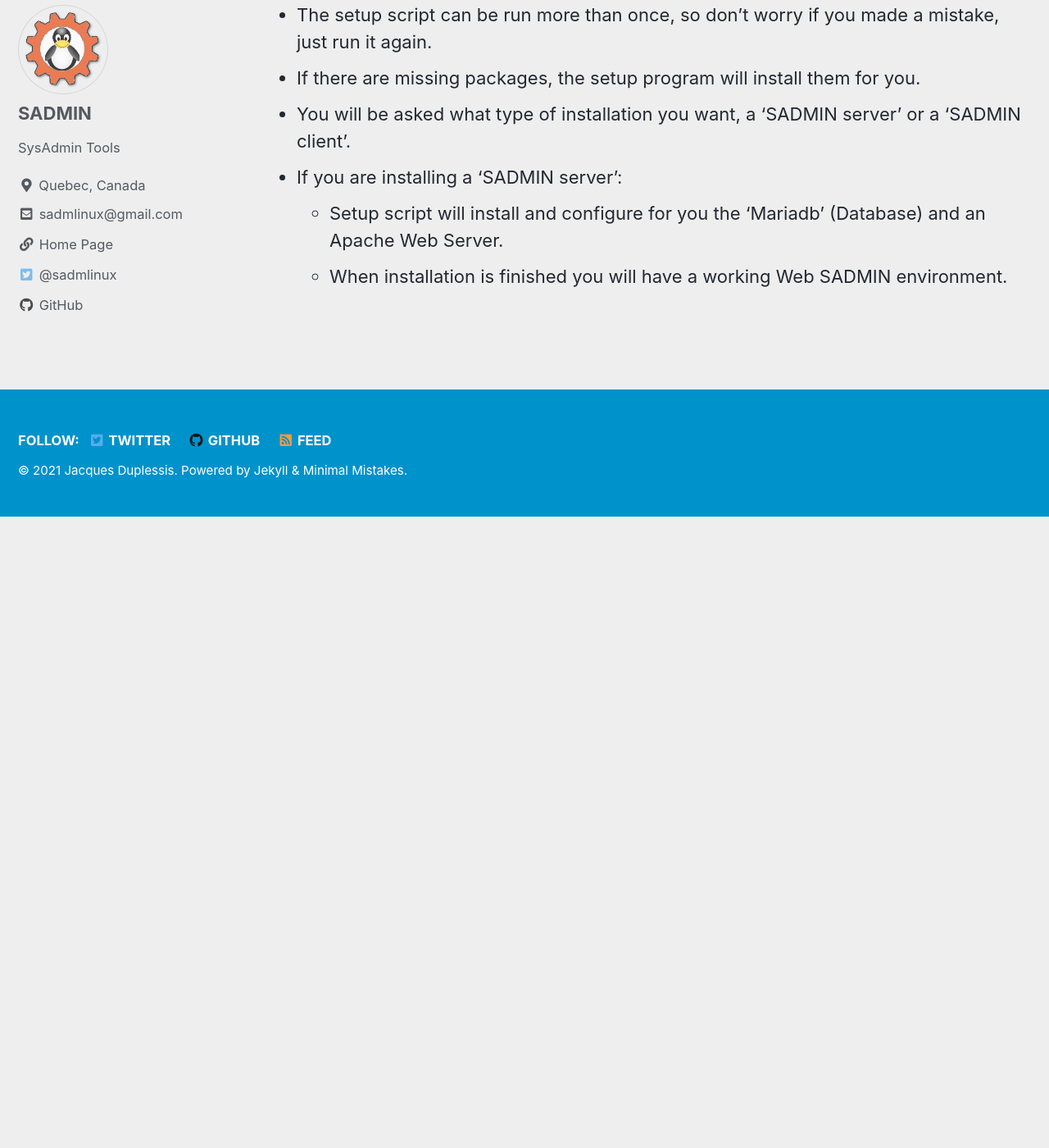
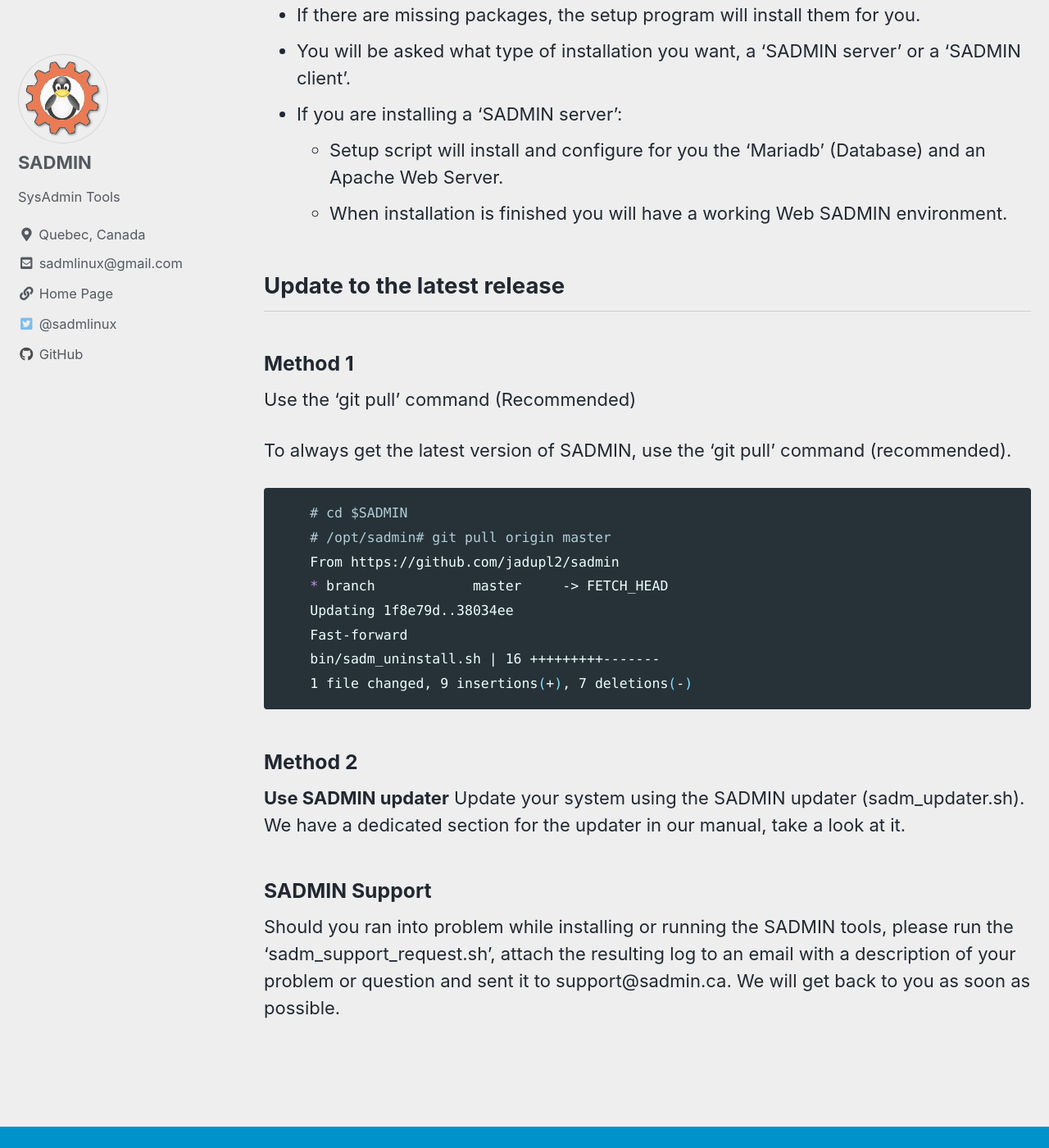
Before and after one commit to jadupl2/jadupl2.github.io, a Jekyll site: the page built from _pages/install.md, in a window 1280 px wide and 1400 px high, scrolled down 2238 px. Shown: the whole window at 82% size. Built offline with Jekyll 4.4.1, drawn with Linux system fonts in a browser that asks for light colours; cached includes are drawn as plain includes; before the commit the page ends 2868 px from its top, so only the background shows below that; some of the changed text lies outside the part shown.

Commit message:
install page mod

````diff
--- a/_pages/install.md
+++ b/_pages/install.md
@@ -64,3 +63,31 @@ Install using the downloaded 'tgz' file
 - If you are installing a 'SADMIN server':
     - Setup script will install and configure for you the 'Mariadb' (Database) and an Apache Web Server.
     - When installation is finished you will have a working Web SADMIN environment.
+
+
+## Update to the latest release
+
+### Method 1
+Use the 'git pull' command (Recommended)
+
+To always get the latest version of SADMIN, use the 'git pull' command (recommended).
+```bash
+    # cd $SADMIN
+    # /opt/sadmin# git pull origin master
+    From https://github.com/jadupl2/sadmin
+    * branch            master     -> FETCH_HEAD
+    Updating 1f8e79d..38034ee
+    Fast-forward
+    bin/sadm_uninstall.sh | 16 +++++++++-------
+    1 file changed, 9 insertions(+), 7 deletions(-)
+```
+
+### Method 2
+**Use SADMIN updater**
+Update your system using the SADMIN updater (sadm_updater.sh).
+We have a dedicated section for the updater in our manual, take a look at it.
+
+### SADMIN Support
+Should you ran into problem while installing or running the SADMIN tools, please run the
+'sadm_support_request.sh', attach the resulting log to an email with a description of your
+problem or question and sent it to support@sadmin.ca. We will get back to you as soon as possible.
````
Also changed, not shown: other parts of _pages/install.md (+4 -5 lines), assets/img/files/etc_environment.png (added).
